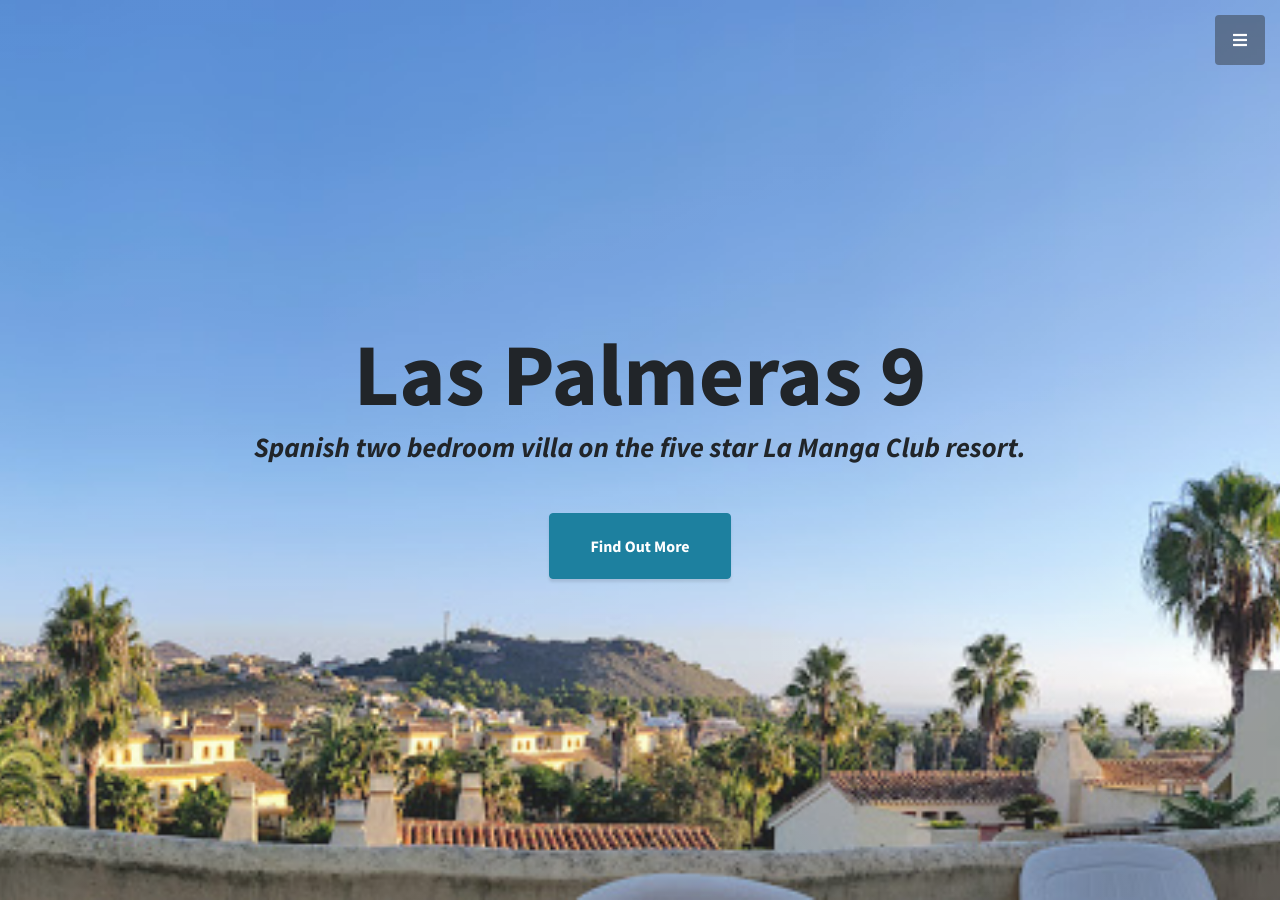
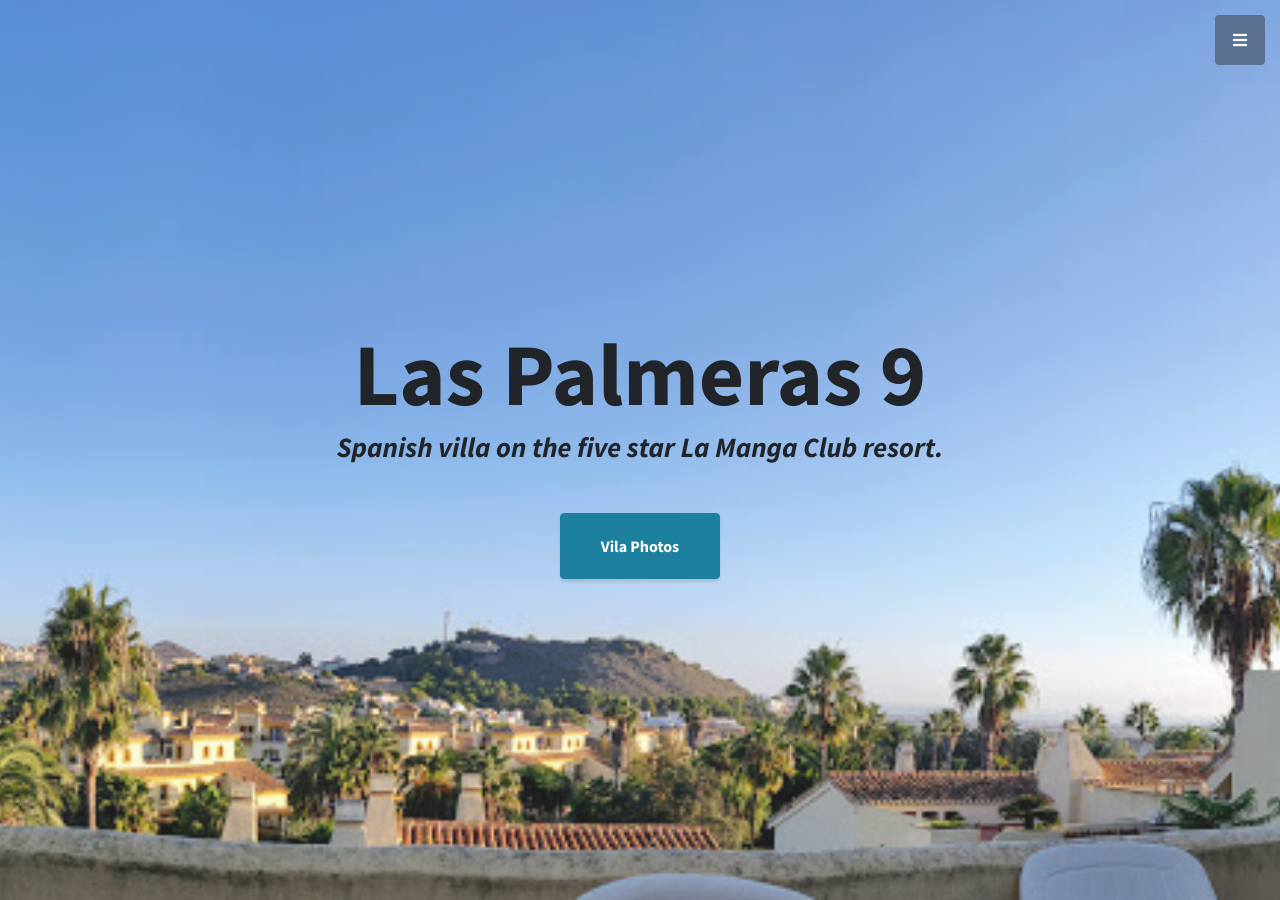
Before and after one commit to richsteer/richsteer.github.io, a Jekyll site: the page built from index.html, in a window 1280 px wide and 900 px high. Built offline with Jekyll 4.4.1, drawn with Linux system fonts in a browser that asks for light colours; some of the changed text lies outside the part shown; grey boxes are pictures that could not be loaded.

Commit message:
text changes

```diff
--- a/_includes/header.html
+++ b/_includes/header.html
@@ -2,9 +2,9 @@
     <div class="container text-center my-auto">
         <h1 class="mb-1">Las Palmeras 9</h1>
         <h3 class="mb-5">
-          <em>Spanish two bedroom villa on the five star La Manga Club resort.</em>
+          <em>Spanish villa on the five star La Manga Club resort.</em>
         </h3>
-        <a class="btn btn-primary btn-xl js-scroll-trigger" href="#about">Find Out More</a>
+        <a class="btn btn-primary btn-xl js-scroll-trigger" href="#gallery">Vila Photos</a>
     </div>
     <div class="overlay"></div>
 </header>
--- a/index.html
+++ b/index.html
@@ -10,11 +10,11 @@
                 <h2>Las Palmeras 9</h2>
                 <p class="lead mb-5">Spanish villa on the five star La Manga Club resort.
                     <a href="https://unsplash.com/">Unsplash</a>!</p>
-                <a class="btn btn-dark btn-xl js-scroll-trigger" href="#services">What We Offer</a>
+                <a class="btn btn-dark btn-xl js-scroll-trigger" href="#gallery">See the Vila</a>
             </div>
         </div>
     </div>
-</section>
+</section> -->
 
 <!-- Map -->
 <section id="contact" class="map">
```
Also changed, not shown: other parts of index.html (+1 -1 lines).
